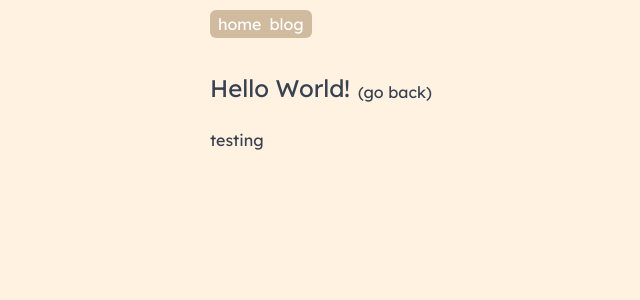
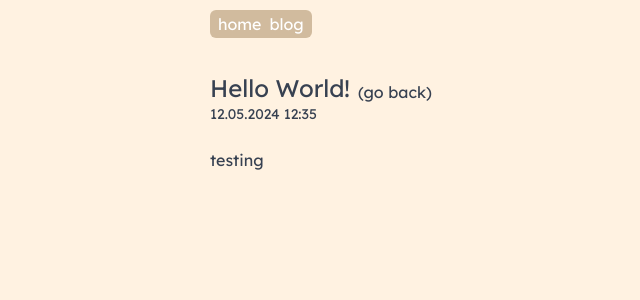
Before and after one commit to bentunadeyilim1234/my-portfolio, a Next.js app: page /blog/1 in a window 1280 px wide. Shown: the top 300 px of the page, without its empty margins (110-750 px from the left). Built offline with nearby package versions, Linux system fonts and the light colour scheme.

Commit message:
Add styling to blog

```diff
--- a/app/blog/[id]/page.tsx
+++ b/app/blog/[id]/page.tsx
@@ -5,9 +5,12 @@ const BlogEntry = () => {
   return (
     <div className="flex flex-col px-4 space-y-6 text-gray-700">
       <NavBar/>
-      <div className="flex flex-row items-end space-x-2">
-        <p className="text-2xl">Hello World!</p>
-        <Link href={"/blog"}>(go back)</Link>
+      <div className="flex flex-col">
+        <div className="flex flex-row items-end space-x-2">
+          <p className="text-2xl">Hello World!</p>
+          <Link href={"/blog"}>(go back)</Link>
+        </div>
+        <p className="text-sm">12.05.2024 12:35</p>
       </div>
       <p>testing</p>
     </div>
--- a/app/blog/page.tsx
+++ b/app/blog/page.tsx
@@ -9,7 +9,10 @@ const Blog = () => {
       <div className="space-y-3 text-white">
         <Link href={"/blog/0"}>
           <div className="rounded-lg w-full bg-[#D1BB9E] px-2 py-1">
-            <p className="text-2xl">Hello World!</p>
+            <div className="flex justify-between">
+              <p className="text-2xl">Hello World!</p>
+              <p>3 days ago</p>
+            </div>
             <p className="text-gray-100 text-sm text-wrap line-clamp-2 truncate">testing</p>
           </div>
         </Link>
```
